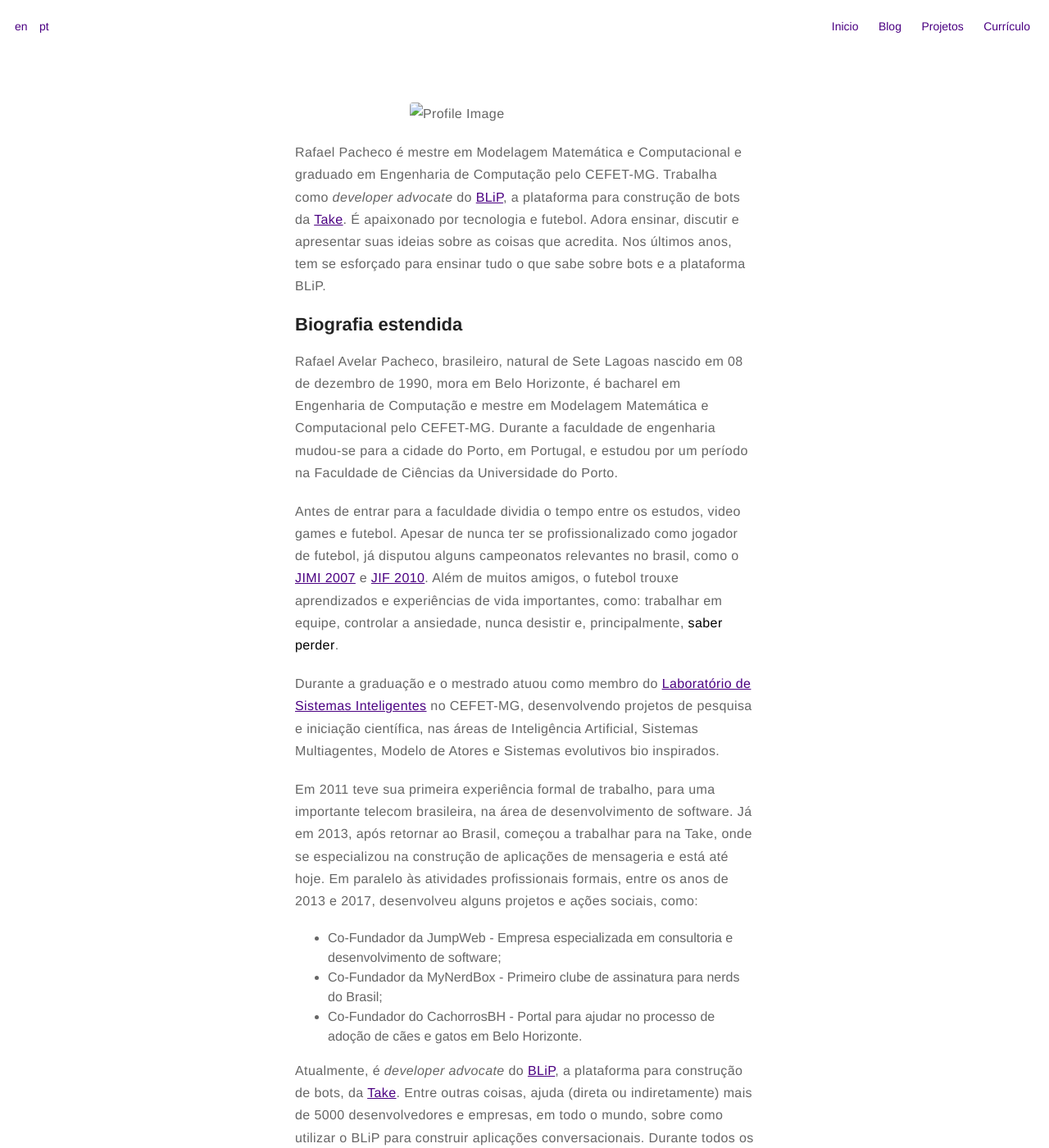
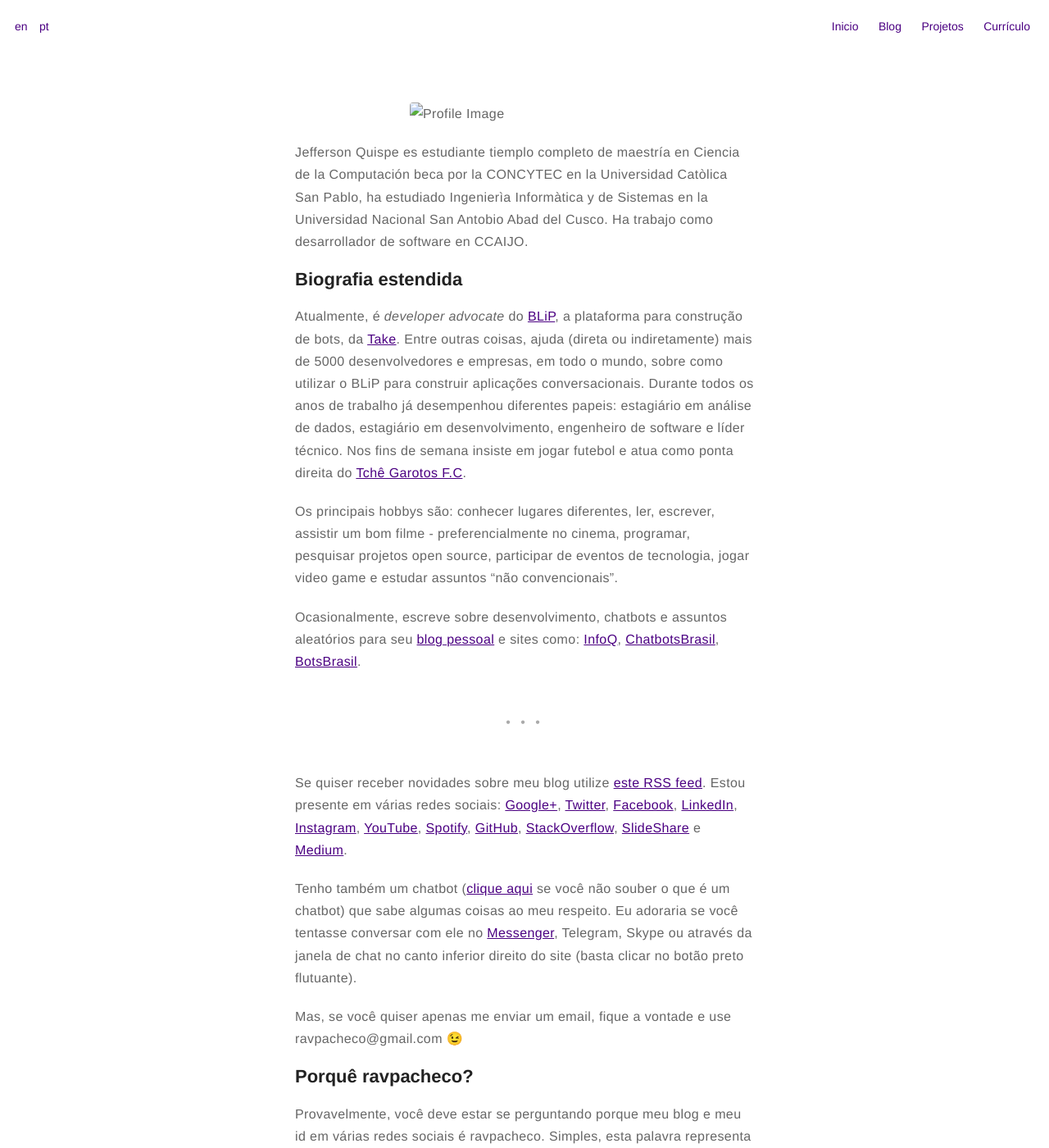
Before and after one commit to jeffersonquispe/jeffersonquispe.github.io, a Jekyll site: the page built from sobre.md, in a window 1280 px wide and 1400 px high. Shown: the whole window at 82% size. Built offline with Jekyll 4.4.1, drawn with Linux system fonts in a browser that asks for light colours; a script that is not in the unit is left out; some of the changed text lies outside the part shown.

Commit message:
Update sobre.md

```diff
--- a/sobre.md
+++ b/sobre.md
@@ -6,23 +6,10 @@ ref: about
 ---
 ![Profile Image]({{ site.url }}/{{ site.picture }})
 
-Rafael Pacheco é mestre em Modelagem Matemática e Computacional e graduado em Engenharia de Computação pelo CEFET-MG. Trabalha como _developer advocate_ do [BLiP](http://blip.ai/), a plataforma para construção de bots da [Take](https://take.net).
-É apaixonado por tecnologia e futebol. Adora ensinar, discutir e apresentar suas ideias sobre as coisas que acredita.
-Nos últimos anos, tem se esforçado para ensinar tudo o que sabe sobre bots e a plataforma BLiP.
+Jefferson Quispe es estudiante tiemplo completo de maestría en Ciencia de la Computación beca por la CONCYTEC en la Universidad Catòlica San Pablo, ha estudiado Ingenierìa Informàtica y de Sistemas en la Universidad Nacional San Antobio Abad del Cusco.
+Ha trabajo como desarrollador de software en CCAIJO.
 
 <h2><b>Biografia</b> estendida</h2>
-
-Rafael Avelar Pacheco, brasileiro, natural de Sete Lagoas nascido em 08 de dezembro de 1990, mora em Belo Horizonte, é bacharel em Engenharia de Computação e mestre em Modelagem Matemática e Computacional pelo CEFET-MG. Durante a faculdade de engenharia mudou-se para a cidade do Porto, em Portugal, e estudou por um período na Faculdade de Ciências da Universidade do Porto.
-
-Antes de entrar para a faculdade dividia o tempo entre os estudos, video games e futebol. Apesar de nunca ter se profissionalizado como jogador de futebol, já disputou alguns campeonatos relevantes no brasil, como o [JIMI 2007](http://jimi.esportes.mg.gov.br/) e [JIF 2010](http://portal.mec.gov.br/todas-as-noticias/209-noticias/564834057/15469-jogos-vao-reunir-2-mil-alunos-da-rede-federal-em-brasilia). Além de muitos amigos, o futebol trouxe aprendizados e experiências de vida importantes, como: trabalhar em equipe, controlar a ansiedade, nunca desistir e, principalmente, **saber perder**.
-
-Durante a graduação e o mestrado atuou como membro do <a href="http://www.lsi.cefetmg.br/">Laboratório de Sistemas Inteligentes</a> no CEFET-MG, desenvolvendo projetos de pesquisa e iniciação científica, nas áreas de Inteligência Artificial, Sistemas Multiagentes, Modelo de Atores e Sistemas evolutivos bio inspirados.
-
-Em 2011 teve sua primeira experiência formal de trabalho, para uma importante telecom brasileira, na área de desenvolvimento de software. Já em 2013, após retornar ao Brasil, começou a trabalhar para na Take, onde se especializou na construção de aplicações de mensageria e está até hoje. Em paralelo às atividades profissionais formais, entre os anos de 2013 e 2017, desenvolveu alguns projetos e ações sociais, como:
-
-* Co-Fundador da JumpWeb - Empresa especializada em consultoria e desenvolvimento de software;
-* Co-Fundador da MyNerdBox - Primeiro clube de assinatura para nerds do Brasil;
-* Co-Fundador do CachorrosBH - Portal para ajudar no processo de adoção de cães e gatos em Belo Horizonte.
 
 <!-- falar sobre apresentações -->
 
```
Also changed, not shown: other parts of sobre.md (+1 -1 lines).
